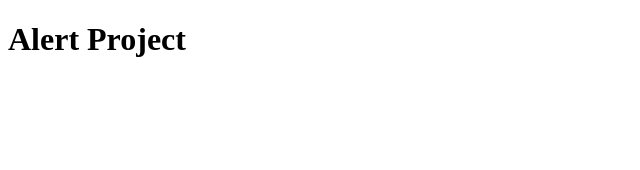
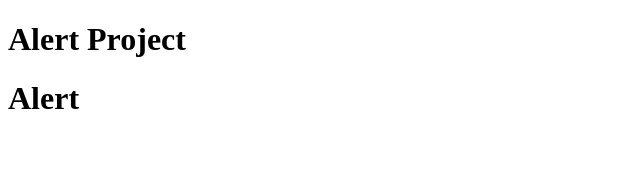
Before and after one commit to muskan-chouhan/react, a React (Vite) app in the folder 37-project-alert/: page / in a window 1280 px wide. Shown: the top 170 px of the page, without its empty margins (0-640 px from the left). Built offline with nearby package versions, Linux system fonts and the light colour scheme.

Commit message:
import alert file

```diff
--- a/37-project-alert/src/Alert.jsx
+++ b/37-project-alert/src/Alert.jsx
@@ -5,3 +5,4 @@ const Alert = () =>{
         </>
     )
 }
+export default Alert
--- a/37-project-alert/src/App.jsx
+++ b/37-project-alert/src/App.jsx
@@ -1,4 +1,5 @@
 import { useState } from 'react'
+import Alert from './Alert'
 
 
 function App() {
@@ -7,6 +8,7 @@ function App() {
   return (
     <>
     <h1>Alert Project</h1>
+    <Alert/>
     </>
   )
 }
```
